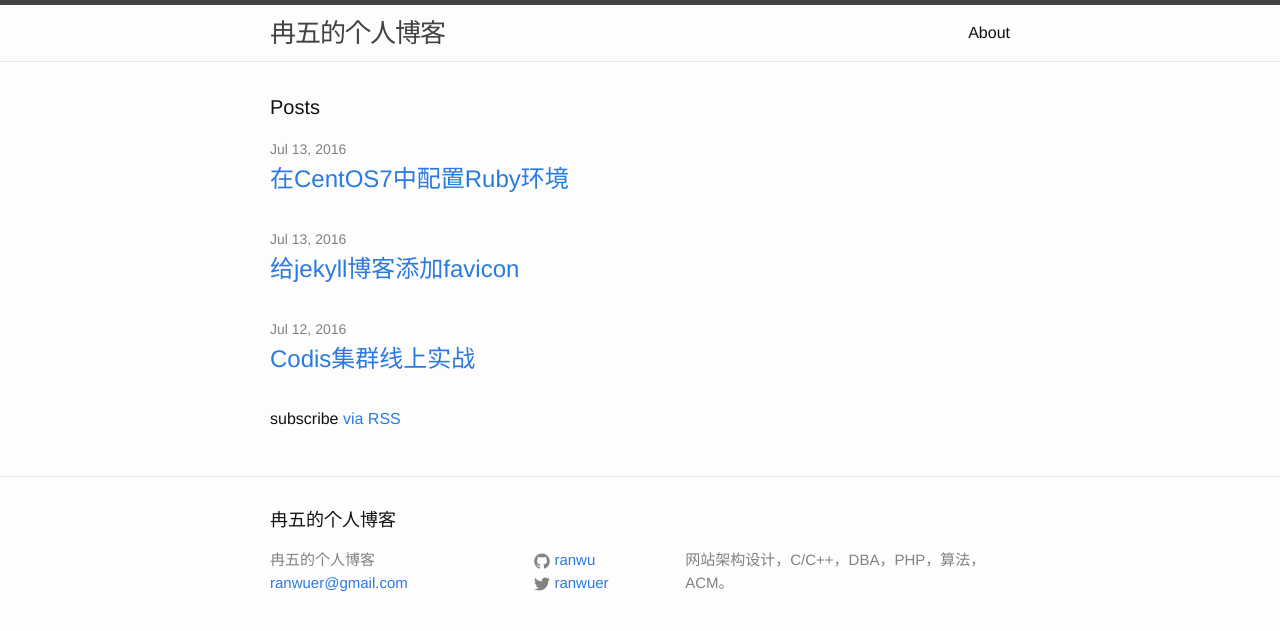
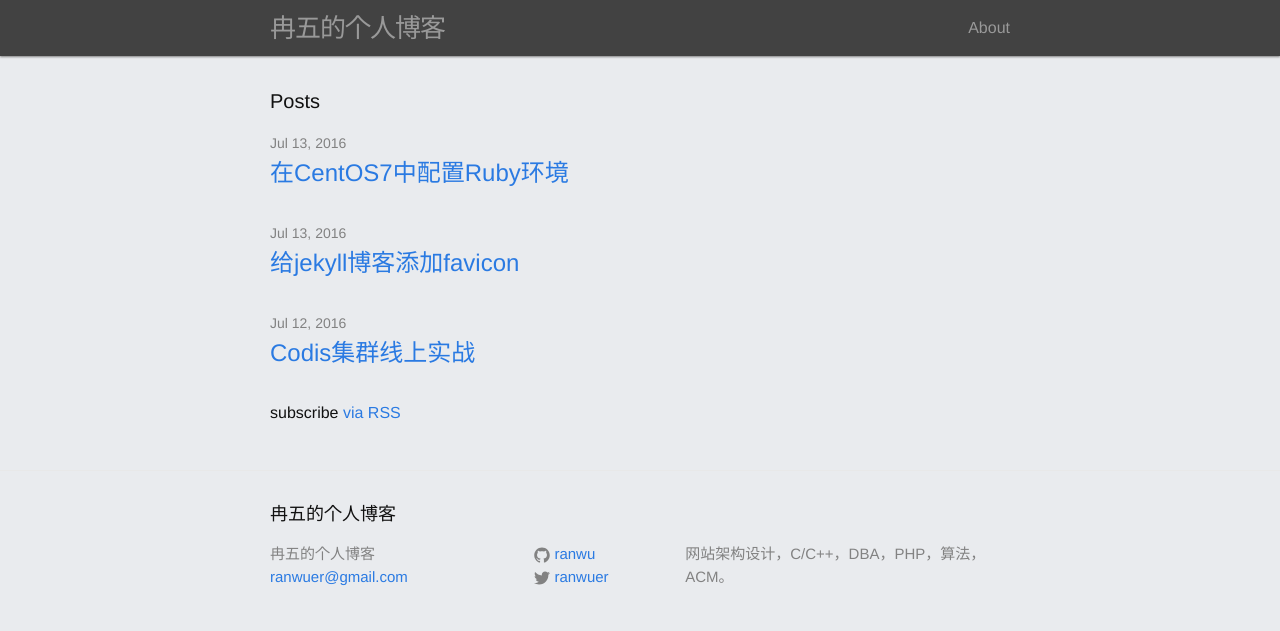
Before and after one commit to ranwu/ranwu.github.io, a Jekyll site: the page built from index.html, in a window 1280 px wide. Shown: the top 631 px of the page. Built offline with Jekyll 4.4.1, drawn with Linux system fonts in a browser that asks for light colours; Markdown is read by kramdown in place of the engine named in the settings.

Commit message:
修改导航栏样式

```diff
--- a/_includes/header.html
+++ b/_includes/header.html
@@ -2,7 +2,7 @@
 
   <div class="wrapper">
 
-    <a class="site-title" href="{{ site.baseurl }}/">{{ site.title }}</a>
+    <a class="site-title font-color" href="{{ site.baseurl }}/">{{ site.title }}</a>
 
     <nav class="site-nav">
       <a href="#" class="menu-icon">
@@ -16,7 +16,7 @@
       <div class="trigger">
         {% for my_page in site.pages %}
           {% if my_page.title %}
-          <a class="page-link" href="{{ my_page.url | prepend: site.baseurl }}">{{ my_page.title }}</a>
+          <a class="page-link font-color" href="{{ my_page.url | prepend: site.baseurl }}">{{ my_page.title }}</a>
           {% endif %}
         {% endfor %}
       </div>
--- a/_sass/_github-markdown.scss
+++ b/_sass/_github-markdown.scss
@@ -11,6 +11,10 @@
   font-size: 16px;
   line-height: 1.6;
   word-wrap: break-word;
+  border: 1px solid;
+  border-color: #e5e6e9 #dfe0e4 #d0d1d5;
+  border-radius:3px;
+  background-color: #fff;
 }
 
 .markdown-body a {
--- a/_sass/_layout.scss
+++ b/_sass/_layout.scss
@@ -1,10 +1,25 @@
+/* for navbar fonts color */
+.font-color {
+    color: #999 !important;
+    text-decoration: none;
+
+    &:visited {
+        color: darken($brand-color, 15%);
+    }
+
+    &:hover {
+        color: #ddd !important;
+        text-decoration: none;
+    }
+}
+
 /**
  * Site header
  */
 .site-header {
-    border-top: 5px solid $grey-color-dark;
-    border-bottom: 1px solid $grey-color-light;
+    background-color: #424242;
     min-height: 56px;
+    box-shadow: 0 1px 2px 0 #828282;
 
     // Positioning context for the mobile navigation icon
     position: relative;
@@ -31,6 +46,8 @@
     .menu-icon {
         display: none;
     }
+
+
 
     .page-link {
         color: $text-color;
--- a/css/main.scss
+++ b/css/main.scss
@@ -15,7 +15,7 @@ $base-line-height: 1.5;
 $spacing-unit:     30px;
 
 $text-color:       #111;
-$background-color: #fdfdfd;
+$background-color: #e9ebee;
 $brand-color:      #2a7ae2;
 
 $grey-color:       #828282;
```
